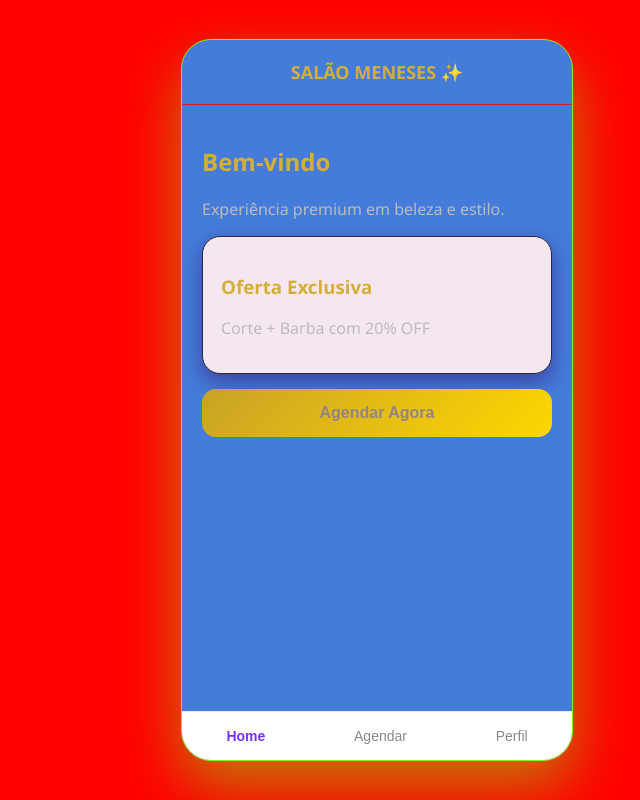
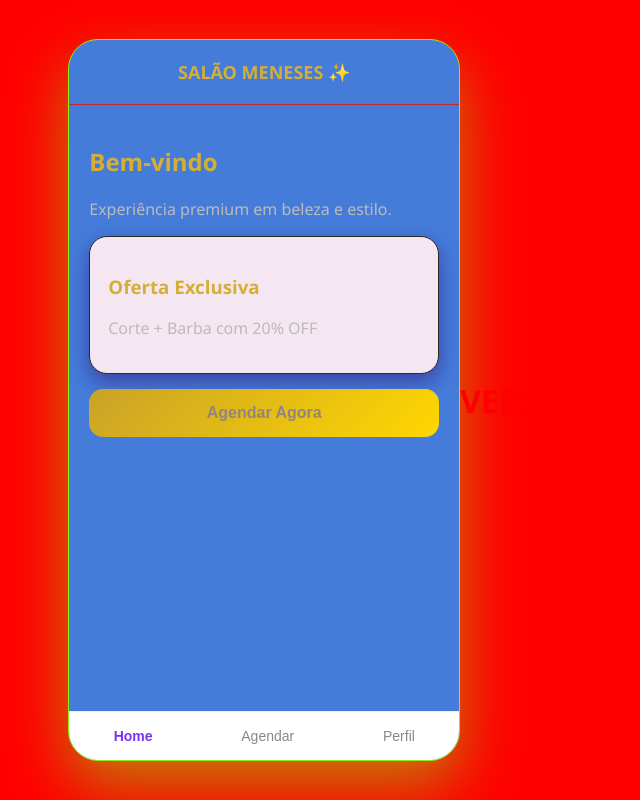
Before and after one commit to sergiofgraca-lang/salao, a React (Vite) app: page / in a window 1280 px wide. Shown: the whole page, without its empty margins (263-903 px from the left). Built offline with nearby package versions, Linux system fonts and the light colour scheme.

Commit message:
teste visual vercel

```diff
--- a/src/App.jsx
+++ b/src/App.jsx
@@ -45,6 +45,7 @@ useEffect(() => {
           setCurrentTab={setCurrentTab}
         />
       </div>
+      <h1 style={{color: 'red'}}>VERSÃO NOVA</h1>
     </div>
   )
 }
```
